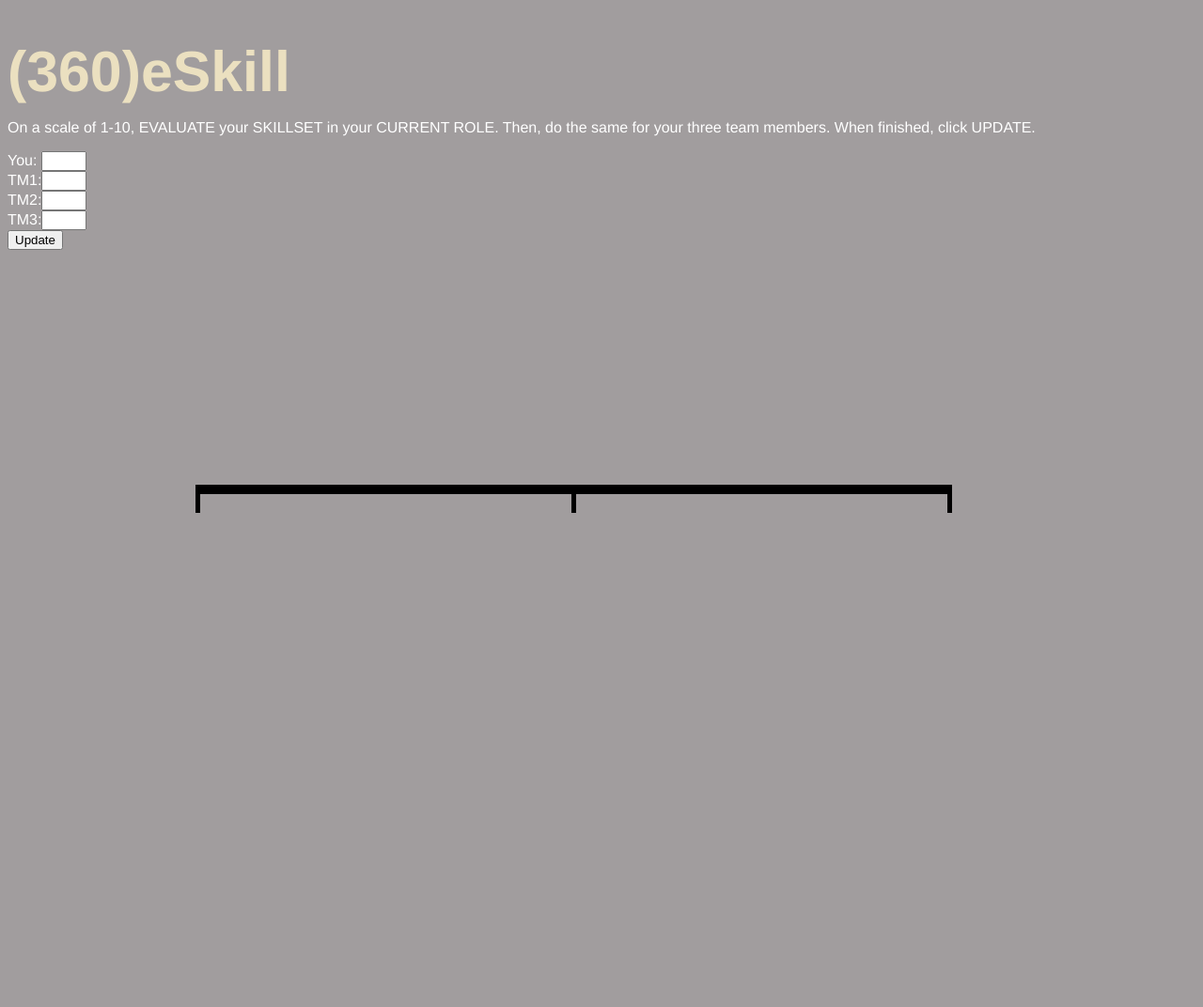
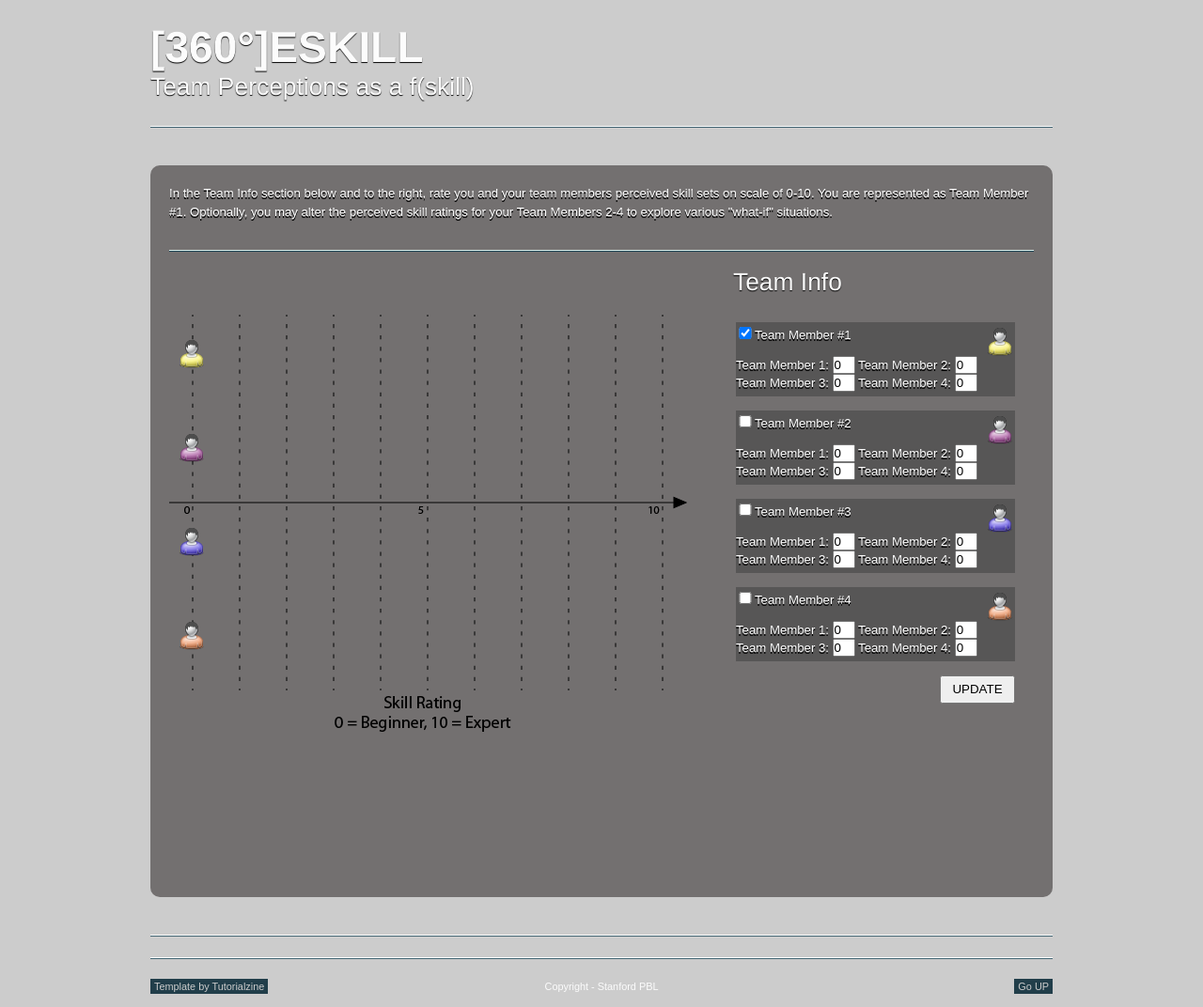
Before and after one commit to lmedlock/es360, a plain HTML site: page index.html in a window 1280 px wide. Shown: the whole page at 94% size. Before the commit the page ends 800 px from the top, so only its background shows below. Drawn offline with Linux system fonts and the light colour scheme.

Commit message:
updated es360 to modify any team rating

```diff
--- a/index.html
+++ b/index.html
@@ -1,146 +1,191 @@
+
 <!DOCTYPE html>
 <html>
-<head>
-  <meta charset='utf-8'>
+    <head>
+        <meta http-equiv="Content-Type" content="text/html; charset=utf-8" />
+        <title>[360&deg;]eSkill</title>
+        <link rel="stylesheet" type="text/css" href="style.css" />
+        <script src="http://jquery.com/src/jquery-latest.js"></script>
+        <script>
 
-  <title>lmedlock/es360 @ GitHub</title>
+            function eSkill(){
 
-  <style type="text/css">
-    body {
-      margin-top: 1.0em;
-      background-color: #A19D9E;
-      font-family: Helvetica, Arial, FreeSans, san-serif;
-      color: #ffffff;
-    }
-    #container {
-      margin: 0 auto;
-      width: 700px;
-    }
-    h1 { font-size: 3.8em; color: #ebe0c0; margin-bottom: 3px; }
-    h1 .small { font-size: 0.4em; }
-    h1 a { text-decoration: none }
-    h2 { font-size: 1.5em; color: #ebe0c0; }
-    h3 { text-align: center; color: #ebe0c0; }
-    a { color: #ebe0c0; }
-    .description { font-size: 1.2em; margin-bottom: 30px; margin-top: 30px; font-style: italic;}
-    .download { float: right; }
-    pre { background: #000; color: #fff; padding: 15px;}
-    hr { border: 0; width: 80%; border-bottom: 1px solid #aaa}
-    .footer { text-align:center; padding-top:30px; font-style: italic; }
+                //grab values for team member ratings
+                //team member one
+                var tmOneInclude = $('input[name="tm-1"]').is(':checked');
+                var skillOneOne = parseInt($('input[name="skill-1-1"]').val());
+                var skillOneTwo = parseInt($('input[name="skill-1-2"]').val());
+                var skillOneThree = parseInt($('input[name="skill-1-3"]').val());
+                var skillOneFour = parseInt($('input[name="skill-1-4"]').val());
 
-    #num-line{position: absolute; margin-left:200px; margin-top:250px;}
-    #line{width:800px;height:10px;background-color:black; position: absolute;}
-    .marker{width:5px; height:20px;background-color:black;}
-    #zero{position:absolute; padding-top:10px;}
-    #five{position:absolute; margin-left:400px;padding-top:10px;}
-    #ten{position:absolute; margin-left:800px;padding-top:10px;}
-    .you{position:absolute; bottom:250px; left:-32px; display:none;}
-    .t1{position:absolute; bottom: 175px; left:-32px; display:none;}
-    .t2{position:absolute; bottom: 100px; left:-32px; display:none;}
-    .t3{position:absolute; bottom: 25px; left:-32px; display:none;}
+                //team member two
+                var tmTwoInclude = $('input[name="tm-2"]').is(':checked');
+                var skillTwoOne = parseInt($('input[name="skill-2-1"]').val());
+                var skillTwoTwo = parseInt($('input[name="skill-2-2"]').val());
+                var skillTwoThree = parseInt($('input[name="skill-2-3"]').val());
+                var skillTwoFour = parseInt($('input[name="skill-2-4"]').val());
+
+                //team member three
+                var tmThreeInclude = $('input[name="tm-3"]').is(':checked');
+                var skillThreeOne = parseInt($('input[name="skill-3-1"]').val());
+                var skillThreeTwo = parseInt($('input[name="skill-3-2"]').val());
+                var skillThreeFour = parseInt($('input[name="skill-3-3"]').val());
+                var skillThreeThree = parseInt($('input[name="skill-3-4"]').val());
+
+                //team member four
+                var tmFourInclude = parseInt($('input[name="tm-4"]').is(':checked'));
+                var skillFourOne = parseInt($('input[name="skill-4-1"]').val());
+                var skillFourTwo = parseInt($('input[name="skill-4-2"]').val());
+                var skillFourThree = parseInt($('input[name="skill-4-3"]').val());
+                var skillFourFour = parseInt($('input[name="skill-4-4"]').val());
 
 
-    #team-options{position:relative; top:350px; display:none;}
+                //exclude team members if unchecked (sets appropriate above variables to zero)
+                function tmInclude(ind,num){
+                    if (ind == false){
+                        switch (num){
+                            case 1: skillOneOne = 0; skillOneTwo = 0; skillOneThree = 0; skillOneFour = 0;
+                            break;
+                            case 2: skillTwoOne = 0; skillTwoTwo = 0; skillTwoThree = 0; skillTwoFour = 0;
+                            break;
+                            case 3: skillThreeOne = 0; skillThreeTwo = 0; skillThreeThree = 0; skillThreeFour = 0;
+                            break;
+                            case 4: skillFourOne = 0; skillFourTwo = 0; skillFourThree = 0; skillFourFour = 0;
+                            break;
+                        }
+                    }
+                }
+
+                tmInclude(tmOneInclude,1);
+                tmInclude(tmTwoInclude,2);
+                tmInclude(tmThreeInclude,3);
+                tmInclude(tmFourInclude,4);
+
+                var skillOneTotal = 0;
+                var skillTwoTotal = 0;
+                var skillThreeTotal = 0;
+                var skillFourTotal = 0;
+
+                var skillOneTotal = skillOneOne + skillTwoOne + skillThreeOne + skillFourOne;
+                var skillTwoTotal = skillOneTwo + skillTwoTwo + skillThreeTwo + skillFourTwo;
+                var skillThreeTotal = skillOneThree + skillTwoThree + skillThreeThree + skillFourThree;
+                var skillFourTotal = skillOneFour + skillTwoFour + skillThreeFour + skillFourFour;
+
+                var includeCount = $('input:checked[name=^"tm"]').length;
+
+                if (includeCount > 0){
+                    $('#user-1').css('left', skillOneTotal/includeCount*50+8);
+                    $('#user-2').css('left', skillTwoTotal/includeCount*50+8);
+                    $('#user-3').css('left', skillThreeTotal/includeCount*50+8);
+                    $('#user-4').css('left', skillFourTotal/includeCount*50+8);
+                } else{
+                    $('#user-1').css('left', 8);
+                    $('#user-2').css('left', 8);
+                    $('#user-3').css('left', 8);
+                    $('#user-4').css('left', 8);
+                }
+            }
 
 
-  </style>
-  <script src="http://jquery.com/src/jquery-latest.js"></script>
-  <script>
-    function calcScore(){
+        </script>
 
-        var myScore = $('input:text[name=myScore]').val()*80;
-        var t1Score = $('input:text[name=t1Score]').val()*80;
-        var t2Score = $('input:text[name=t2Score]').val()*80;
-        var t3Score = $('input:text[name=t3Score]').val()*80;
-        $('.you').css('left',myScore-32);
-        $('.t1').css('left',t1Score-32);
-        $('.t2').css('left',t2Score-32);
-        $('.t3').css('left',t3Score-32);
-        $('.you').css('display','block');
-        $('.t1').css('display','block');
-        $('.t2').css('display','block');
-        $('.t3').css('display','block');
-        $('#team-options').css('display','block');
-    }
+        <!--[if IE]>
+        <script src="http://html5shiv.googlecode.com/svn/trunk/html5.js"></script>
+        <style type="text/css">
+        .clear {
+          zoom: 1;
+          display: block;
+        }
+        </style>
+        <![endif]-->
 
-    function calcTeam(){
+    </head>
 
-        var teamLength = $('input:checkbox[name*=tm]:checked').length;
-        var myPos = $('#you-2').position();
-        var t1Pos = $('#t1-2').position();
-        var t2Pos = $('#t2-2').position();
-        var t3Pos = $('#t3-2').position();
+    <body>
 
-        var myNewPos = Math.abs((myPos.left/80) - Math.floor(Math.random()*10))*80;
-        var t1NewPos = Math.abs((t1Pos.left/80) - Math.floor(Math.random()*10))*80;
-        var t2NewPos = Math.abs((t2Pos.left/80) - Math.floor(Math.random()*10))*80;
-        var t3NewPos = Math.abs((t3Pos.left/80) - Math.floor(Math.random()*10))*80;
+        <section id="page"> <!-- Defining the #page section with the section tag -->
+            <header> <!-- Defining the header section of the page with the appropriate tag -->
+                <hgroup>
+                    <h1>[360&deg;]eSkill</h1>
+                    <h3>Team Perceptions as a f(skill)</h3>
+                </hgroup>
+            </header>
 
-        $('#you-1').css('left',myNewPos);
-        $('#you-2').css('opacity',0.3);
-        $('#t1-1').css('left',t1NewPos);
-        $('#t1-2').css('opacity',0.3);
-        $('#t2-1').css('left',t2NewPos);
-        $('#t2-2').css('opacity',0.3);
-        $('#t3-1').css('left',t3NewPos);
-        $('#t3-2').css('opacity',0.3);
+            <section id="articles">
+    			<div class="line"></div>  <!-- Dividing line -->
 
-        function colorChange(a,b,id){
-            if (Math.abs(a-b) > 64){
-                if (a-b > 0){
-                    $('#'+id).css('background-color','rgba(255, 0, 0, 0.1)');
-                } else if (a-b < 0){
-                    $('#'+id).css('background-color','rgba(0, 255, 0, 0.1)');
-                    }
-            } else $('#'+id).css('background-color','rgba(0, 0, 255, 0.1)');
-        }
+                <article id="article1"> <!-- The new article tag. The id is supplied so it can be scrolled into view. -->
+                    <p>In the Team Info section below and to the right, rate you and your team members perceived skill sets on scale of 0-10.
+                    You are represented as Team Member #1.  Optionally, you may alter the perceived skill ratings for your Team Members 2-4
+                    to explore various "what-if" situations.</p>
+                    <div class="line"></div>
+                    <div id="graph">
+                        <img src="eskill.png"/>
+                        <img id="user-1" src="user-1.png" title="Team Member #1"/>
+                        <img id="user-2" src="user-2.png" title="Team Member #2"/>
+                        <img id="user-3" src="user-3.png" title="Team Member #3"/>
+                        <img id="user-4" src="user-4.png" title="Team Member #4"/>
+                    </div>
+                    <div id="teamInfo">
+                        <h3>Team Info</h3>
+                        <div class="teammate">
+                            <div class="teamName"><input type="checkbox" checked="checked" name="tm-1"/>Team Member #1</div><img src="user-1.png"/></br></br>
+                            Team Member 1: <input type="text" name="skill-1-1" value="0"/>
+                            Team Member 2: <input type="text" name="skill-1-2" value="0"/></br>
+                            Team Member 3: <input type="text" name="skill-1-3" value="0"/>
+                            Team Member 4: <input type="text" name="skill-1-4" value="0"/>
+                        </div>
+                        <br/>
+                        <div class="teammate">
+                            <div class="teamName"><input type="checkbox" name="tm-2"/>Team Member #2</div><img src="user-2.png"/></br></br>
+                            Team Member 1: <input type="text" name="skill-2-1" value="0"/>
+                            Team Member 2: <input type="text" name="skill-2-2" value="0"/></br>
+                            Team Member 3: <input type="text" name="skill-2-3" value="0"/>
+                            Team Member 4: <input type="text" name="skill-2-4" value="0"/>
+                        </div>
+                        <br/>
+                        <div class="teammate">
+                            <div class="teamName"><input type="checkbox" name="tm-3"/>Team Member #3</div><img src="user-3.png"/></br></br>
+                            Team Member 1: <input type="text" name="skill-3-1" value="0"/>
+                            Team Member 2: <input type="text" name="skill-3-2" value="0"/></br>
+                            Team Member 3: <input type="text" name="skill-3-3" value="0"/>
+                            Team Member 4: <input type="text" name="skill-3-4" value="0"/>
+                        </div>
+                        <br/>
+                        <div class="teammate">
+                            <div class="teamName"><input type="checkbox" name="tm-4"/>Team Member #4</div><img src="user-4.png"/></br></br>
+                            Team Member 1: <input type="text" name="skill-4-1" value="0"/>
+                            Team Member 2: <input type="text" name="skill-4-2" value="0"/></br>
+                            Team Member 3: <input type="text" name="skill-4-3" value="0"/>
+                            Team Member 4: <input type="text" name="skill-4-4" value="0"/>
+                        </div>
+                        <br/>
+                        <input type="button" value="UPDATE" style="width:80px; height:30px; float:right;" onclick="eSkill();"/>
+                    </div>
+                    <div class="articleBody clear">
+                    </div>
+                </article>
 
-        colorChange(myPos.left,myNewPos,'you-1');
-        colorChange(t1Pos.left,t1NewPos,'t1-1');
-        colorChange(t2Pos.left,t2NewPos,'t2-1');
-        colorChange(t3Pos.left,t3NewPos,'t3-1');
+                <div class="line"></div>
 
-    }
-  </script>
+            </section>
+
+        <footer> <!-- Marking the footer section -->
+
+           <div class="line"></div>
+
+           <p>Copyright - Stanford PBL</p> <!-- Change the copyright notice -->
+
+           <a href="#" class="up">Go UP</a>
+           <a href="http://tutorialzine.com/2010/02/html5-css3-website-template/" class="by">Template by Tutorialzine</a>
 
 
+        </footer>
 
-</head>
+		</section> <!-- Closing the #page section -->
 
-<body>
-  <h1>(360)eSkill</h1>
-  <p>On a scale of 1-10, EVALUATE your SKILLSET in your CURRENT ROLE.  Then, do the same for your three team members.  When finished, click UPDATE.</p>
+        <!-- JavaScript Includes -->
 
-  <form>
-    You: <input type="text" style="width:40px;" name="myScore"/><br/>
-    TM1:<input type="text" style="width:40px;" name="t1Score"/><br/>
-    TM2:<input type="text" style="width:40px;" name="t2Score"/><br/>
-    TM3:<input type="text" style="width:40px;" name="t3Score"/><br/>
-    <input type="button" width="100px" value="Update" onclick="calcScore();"/>
-  </form>
 
-  <div id="num-line">
-    <div id="line"></div>
-    <div id="zero" class="marker"></div>
-    <div id="five" class="marker"></div>
-    <div id="ten" class="marker"></div>
-    <img id="you-1" class="you" src="http://cdn1.iconfinder.com/data/icons/SEVEN/accounting/png/64/provider.png"/>
-    <img id="you-2" class="you" src="http://cdn1.iconfinder.com/data/icons/SEVEN/accounting/png/64/provider.png"/>
-    <img id="t1-1" class="t1" src="http://aux.iconpedia.net/uploads/1289641585970501242.png"/>
-    <img id="t1-2" class="t1" src="http://aux.iconpedia.net/uploads/1289641585970501242.png"/>
-    <img id="t2-1" class="t2" src="http://cdn4.iconfinder.com/data/icons/Basic_set2_Png/64/user4.png"/>
-    <img id="t2-2" class="t2" src="http://cdn4.iconfinder.com/data/icons/Basic_set2_Png/64/user4.png"/>
-    <img id="t3-1" class="t3" src="http://cdn1.iconfinder.com/data/icons/SEVEN/accounting/png/64/provider.png"/>
-    <img id="t3-2" class="t3" src="http://cdn1.iconfinder.com/data/icons/SEVEN/accounting/png/64/provider.png"/>
-  </div>
-
-  <div id="team-options">
-    <form>
-        Team Member 1:<input type="checkbox" name="tm-1" onclick="calcTeam();"/>
-        Team Member 2:<input type="checkbox" name="tm-2" onclick="calcTeam();"/>
-        Team Member 3:<input type="checkbox" name="tm-3" onclick="calcTeam();"/>
-    </form>
-  </div>
-
-</body>
+    </body>
 </html>
--- /dev/null
+++ b/style.css
@@ -0,0 +1,281 @@
+*{
+    /* Universal reset: */
+    margin:0;
+    padding:0;
+}
+
+header,footer,
+article,section,
+hgroup,nav,
+figure{
+	/* Giving a display value to the HTML5 rendered elements: */
+	display:block;
+}
+
+body{
+	/* Setting the default text color, size, page background and a font stack: */
+	font-size:0.825em;
+	color:#fcfcfc;
+        background-color:#cccccc;
+	font-family:Arial, Helvetica, sans-serif;
+}
+
+/* Hyperlink Styles: */
+
+a, a:visited {
+	color:#0196e3;
+	text-decoration:none;
+	outline:none;
+}
+
+a:hover{
+	text-decoration:underline;
+}
+
+a img{
+	border:none;
+}
+
+/* Headings: */
+
+h1,h2,h3{
+	font-family:"Myriad Pro","Helvetica Neue",Helvetica,Arial,Sans-Serif;
+	text-shadow:0 1px 1px black;
+}
+
+h1{
+	/* The logo text */
+	font-size:3.5em;
+	padding:0.5em 0 0;
+	text-transform:uppercase;
+}
+
+h3{
+	/* The slogan text */
+	font-family:forte,"Myriad Pro","Helvetica Neue",Helvetica,Arial,Sans-Serif;
+	font-size:2em;
+	font-weight:normal;
+	margin:0 0 1em;
+}
+
+
+h2{
+	font-size:2.2em;
+	font-weight:normal;
+	letter-spacing:0.01em;
+	text-transform:uppercase;
+}
+
+p{
+	line-height:1.5em;
+	padding-bottom:1em;
+}
+
+.line{
+	/* The dividing line: */
+	height:1px;
+        background-color:#ffffff;
+	border-bottom:1px solid #416371;
+	margin:1em 0;
+	overflow:hidden;
+}
+
+article .line{
+	/* The dividing line inside of the article is darker: */
+        background-color:#DDF0EB;
+	border-bottom-color:#204656;
+	margin:1.3em 0;
+}
+
+footer .line{
+	margin:2em 0;
+}
+
+nav{
+	background:url(img/gradient_light.jpg) repeat-x 50% 50% #f8f8f8;
+	padding:0 5px;
+	position:absolute;
+	right:0;
+	top:4em;
+
+	border:1px solid #FCFCFC;
+
+	-moz-box-shadow:0 1px 1px #333333;
+	-webkit-box-shadow:0 1px 1px #333333;
+	box-shadow:0 1px 1px #333333;
+}
+
+/* The clearfix hack to clear the floats: */
+
+.clear:after{
+	content: ".";
+	display: block;
+	height: 0;
+	clear: both;
+	visibility: hidden;
+}
+
+/* The navigation styling: */
+
+nav ul li{
+	display:inline;
+}
+
+nav ul li a,
+nav ul li a:visited{
+	color:#565656;
+	display:block;
+	float:left;
+	font-size:1.25em;
+	font-weight:bold;
+	margin:5px 2px;
+	padding:7px 10px 4px;
+	text-shadow:0 1px 1px white;
+	text-transform:uppercase;
+}
+
+nav ul li a:hover{
+	text-decoration:none;
+	background-color:#f0f0f0;
+}
+
+nav, article, nav ul li a,figure{
+	/* Applying CSS3 rounded corners: */
+	-moz-border-radius:10px;
+	-webkit-border-radius:10px;
+	border-radius:10px;
+}
+
+/* Article styles: */
+
+#page{
+	width:960px;
+	margin:0 auto;
+	position:relative;
+}
+
+article{
+    background-color:#737070;
+	margin:3em 0;
+	padding:20px;
+
+	text-shadow:0 2px 0 black;
+}
+
+figure{
+	border:3px solid #142830;
+	float:right;
+	height:400px;
+	margin-left:15px;
+	overflow:hidden;
+	width:620px;
+}
+
+figure:hover{
+	-moz-box-shadow:0 0 2px #4D7788;
+	-webkit-box-shadow:0 0 2px #4D7788;
+	box-shadow:0 0 2px #4D7788;
+}
+
+figure img{
+	margin-left:-60px;
+}
+
+/* Footer styling: */
+
+footer{
+	margin-bottom:30px;
+	text-align:center;
+	font-size:0.825em;
+}
+
+
+footer p{
+	margin-bottom:-2.5em;
+	position:relative;
+}
+
+footer a,footer a:visited{
+	color:#cccccc;
+	background-color:#213e4a;
+	display:block;
+	padding:2px 4px;
+	z-index:100;
+	position:relative;
+}
+
+footer a:hover{
+	text-decoration:none;
+	background-color:#142830;
+}
+
+footer a.by{
+	float:left;
+
+}
+
+footer a.up{
+	float:right;
+}
+
+#graph{
+    padding-top:50px;
+    width:600px;
+    float:left;
+    position:relative;
+}
+
+#teamInfo{
+    width:300px;
+    height:650px;
+    float:left;
+}
+
+.teamName{
+    display:inline-block;
+    vertical-align:top;
+    text-align:right;
+    width:auto;
+}
+
+.teammate input{
+    width:20px;
+}
+
+.teammate img{
+    float:right;
+}
+
+.teammate{
+    margin-left:3px;
+    background-color:#575656;
+    padding: 5px 0 5px 0;
+}
+
+#user-1{
+    position:absolute;
+    display:block;
+    bottom:390px;
+    left:8px;
+}
+
+#user-2{
+    position:absolute;
+    display:block;
+    bottom:290px;
+    left:8px;
+}
+
+#user-3{
+    position:absolute;
+    display:block;
+    bottom:190px;
+    left:8px;
+}
+
+#user-4{
+    position:absolute;
+    display:block;
+    bottom:90px;
+    left:8px;
+}
```
Also changed, not shown: eskill.png (added), user-1.png (added), user-2.png (added), user-3.png (added), user-4.png (added).
